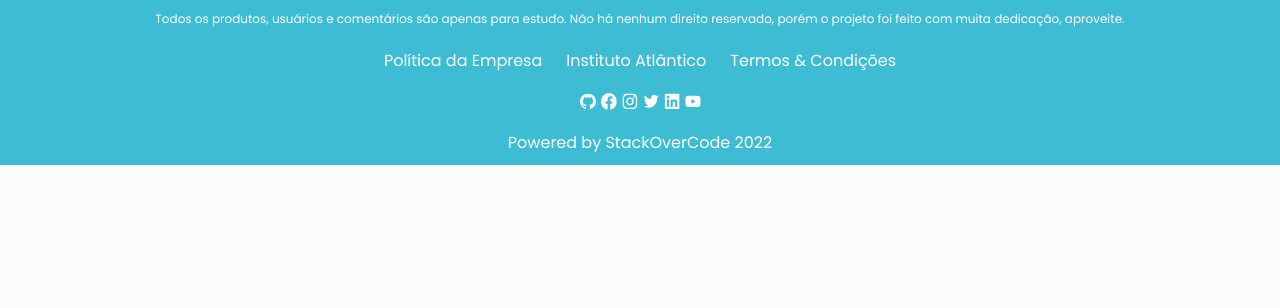
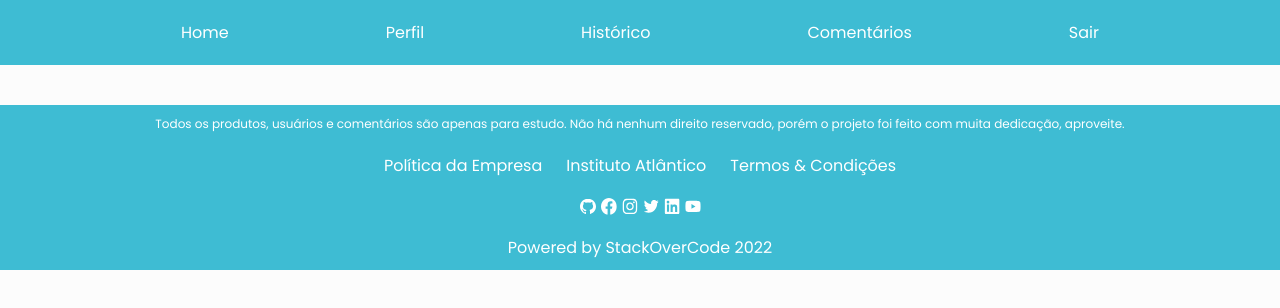
Before and after one commit to stack-over-code-atlantico/supermercadosq-fe, a React (Vite) app in the folder supermercadosq/: page /product in a window 1280 px wide. Shown: the top 308 px of the page. Built offline with nearby package versions, Linux system fonts and the light colour scheme.

Commit message:
feat/FE-06: construindo a estrutura e estilizando a NavbarProducts

```diff
--- a/supermercadosq/src/components/NavbarProducts/index.jsx
+++ b/supermercadosq/src/components/NavbarProducts/index.jsx
@@ -0,0 +1,26 @@
+import React from 'react'
+import { DivNavbarProducts, NavbarList, ProductListItem } from './styles'
+
+export function NavbarProducts(){
+    return(
+        <DivNavbarProducts>
+            <NavbarList>
+                <ProductListItem>
+                    <a href='#'>Home</a>
+                </ProductListItem>
+                <ProductListItem>
+                    <a href='#'>Perfil</a>
+                </ProductListItem>
+                <ProductListItem>
+                    <a href='#'>Histórico</a>
+                </ProductListItem>
+                <ProductListItem>
+                    <a href='#'>Comentários</a>
+                </ProductListItem>
+                <ProductListItem>
+                    <a href='#'>Sair</a>
+                </ProductListItem>
+            </NavbarList>
+        </DivNavbarProducts>
+    )
+}
--- a/supermercadosq/src/components/NavbarProducts/styles.jsx
+++ b/supermercadosq/src/components/NavbarProducts/styles.jsx
@@ -0,0 +1,44 @@
+import styled from "styled-components";
+
+export const DivNavbarProducts = styled.div`
+    background-color: var(--color-blue-light);
+    padding: 20px;
+    margin-bottom: 40px;
+`;
+export const NavbarList = styled.ul`
+    display: flex;
+    justify-content: space-evenly;
+    list-style: none;
+    align-items: center;
+    gap: 50px;
+    padding: 0px 54px;
+`;
+export const ProductListItem = styled.li`
+
+    position: relative;
+
+    a{
+        text-decoration: none;
+        color: var(--color-white);
+    }
+
+    a:hover {
+        color: var(--color-white);
+    }
+
+    a::after {
+        content: "";
+        width: 0%;
+        height: 2px;
+        background: var(--color-white);
+        left: 0;
+        position: absolute;
+        bottom: -0.5rem;
+
+        transition: width 0.2s;
+    }
+
+    a:hover::after {
+        width: 100%;
+    }
+`;
--- a/supermercadosq/src/pages/Product/Product.jsx
+++ b/supermercadosq/src/pages/Product/Product.jsx
@@ -1,13 +1,13 @@
 import React from 'react'
-// import { NavbarProducts } from '../../components/Navbar'
+import { NavbarProducts } from '../../components/NavbarProducts'
 // import { CardsProducts } from '../../components/CardsProducts'
 import { Footer } from '../../components/Footer'
 
 export function Product(){
   return (
     <>
-      {/* <NavbarProducts />
-      <CardsProducts /> */}
+      <NavbarProducts />
+      {/* <CardsProducts /> */}
       <Footer />
     </>
   )
```
